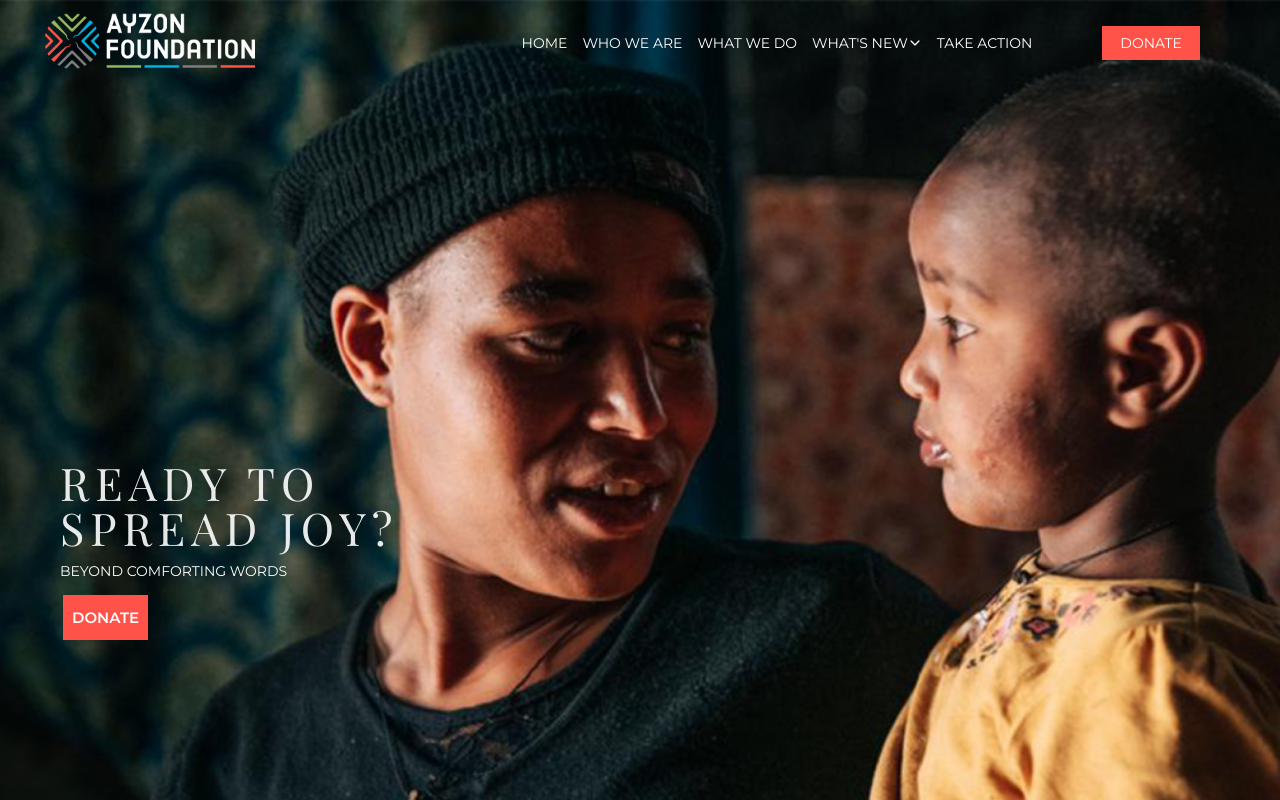
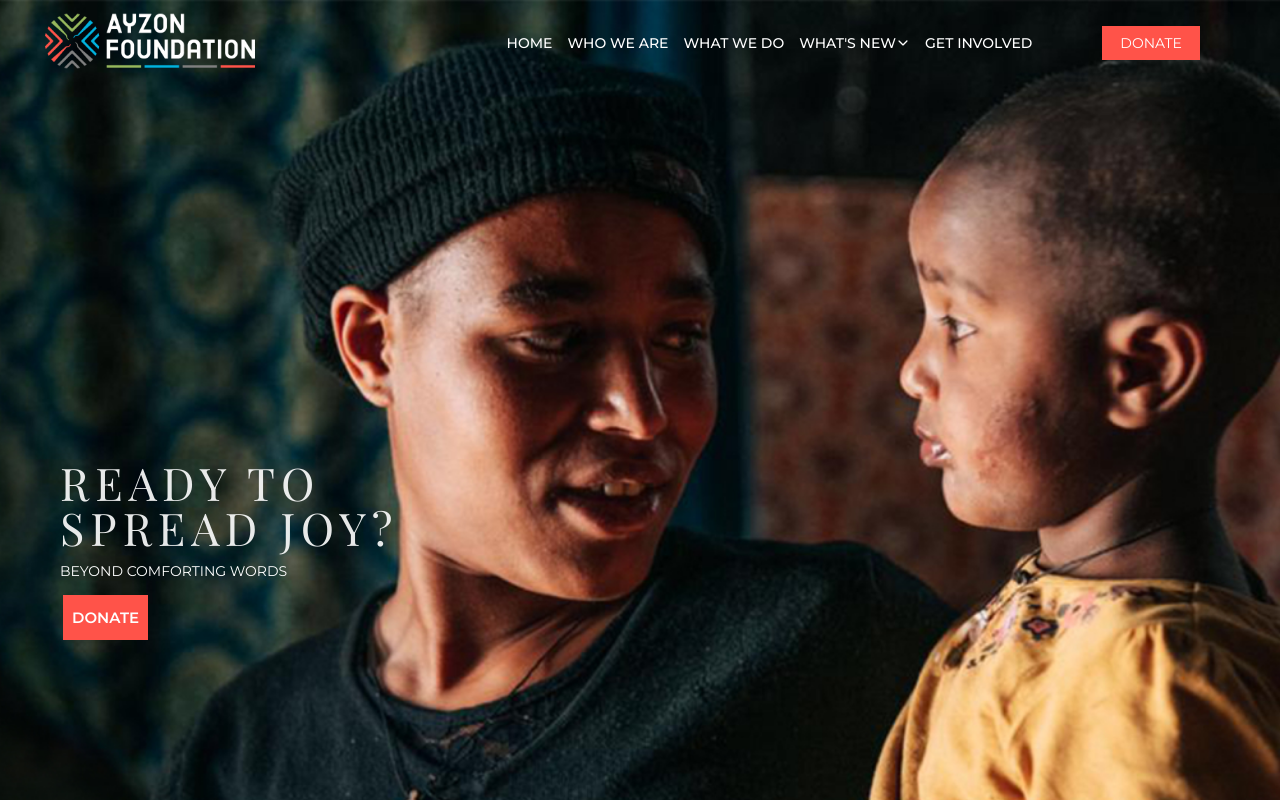
Before and after one commit to yoni2z/Ayzon-Foundation, a React (Create React App) app in the folder Frontend/: page / in a window 1280 px wide. Shown: the top 800 px of the page. Built offline with nearby package versions, Linux system fonts and the light colour scheme; no server answers; a web font is replaced by a local one.

Commit message:
Fixed the navbar and changed take action into getinvolved

```diff
--- a/Frontend/src/App.jsx
+++ b/Frontend/src/App.jsx
@@ -1,5 +1,10 @@
 import React from "react";
-import { BrowserRouter as Router, Routes, Route, useLocation } from "react-router-dom";
+import {
+  BrowserRouter as Router,
+  Routes,
+  Route,
+  useLocation,
+} from "react-router-dom";
 import "./index.css";
 import ActionSection from "./Pages/ActionSection/ActionSection";
 import Blog from "./Pages/Blog/Blog";
@@ -44,7 +49,7 @@ function AppContent() {
       {!hideNavbarRoutes.includes(location.pathname) && <Navbar />}
       <Routes>
         <Route path="/" element={<Home />} />
-        <Route path="/actions" element={<ActionSection />} />
+        <Route path="/getinvolved" element={<ActionSection />} />
         <Route
           path="/blogs"
           element={
--- a/Frontend/src/Components/Navbar/Navbar.jsx
+++ b/Frontend/src/Components/Navbar/Navbar.jsx
@@ -134,8 +134,8 @@ export const Navbar = () => {
             )}
           </li>
           <li>
-            <Link to="/actions" onClick={closeMenu}>
-              TAKE ACTION
+            <Link to="/getinvolved" onClick={closeMenu}>
+              GET INVOLVED
             </Link>
           </li>
         </ul>
--- a/Frontend/src/Components/Navbar/styles.css
+++ b/Frontend/src/Components/Navbar/styles.css
@@ -30,7 +30,7 @@
   height: auto;
 }
 
-.navbar-logo>img {
+.navbar-logo > img {
   object-fit: contain;
   transform: scale(0.7);
 }
@@ -43,7 +43,7 @@
   align-items: center;
 }
 
-.navbar-links>ul {
+.navbar-links > ul {
   list-style: none;
   display: flex;
   flex-direction: row;
@@ -51,8 +51,9 @@
   align-items: center;
 }
 
-.navbar-links>ul>li {
+.navbar-links > ul > li {
   font: 13px "Montserrat", sans-serif;
+  font-weight: 500;
   display: flex;
   flex-direction: column;
   justify-content: center;
@@ -64,7 +65,7 @@
   transform: translateZ(0);
 }
 
-.navbar-links>ul>li:hover {
+.navbar-links > ul > li:hover {
   color: #ff5349;
   cursor: pointer;
 }
@@ -77,6 +78,7 @@ a {
   color: white;
   text-decoration: none;
   background-color: transparent;
+  font-weight: 500;
 }
 
 a:hover {
@@ -138,7 +140,7 @@ a:hover {
     display: flex;
   }
 
-  .navbar-links>ul {
+  .navbar-links > ul {
     flex-direction: column;
     width: 100%;
     padding: 1rem 0;
@@ -155,7 +157,7 @@ a:hover {
     align-items: center;
   }
 
-  .navbar-logo>img {
+  .navbar-logo > img {
     width: 170px;
     height: auto;
   }
```
Also changed, not shown: 1 other file (tests, documents, lock files or other folders).
